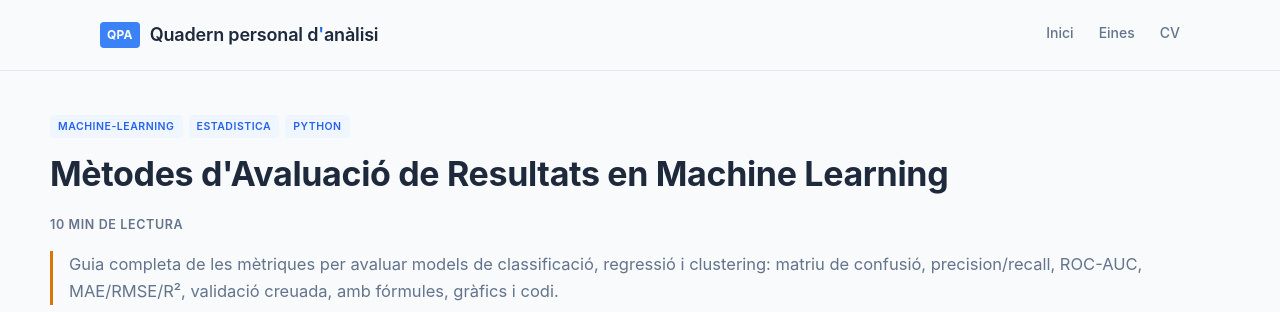
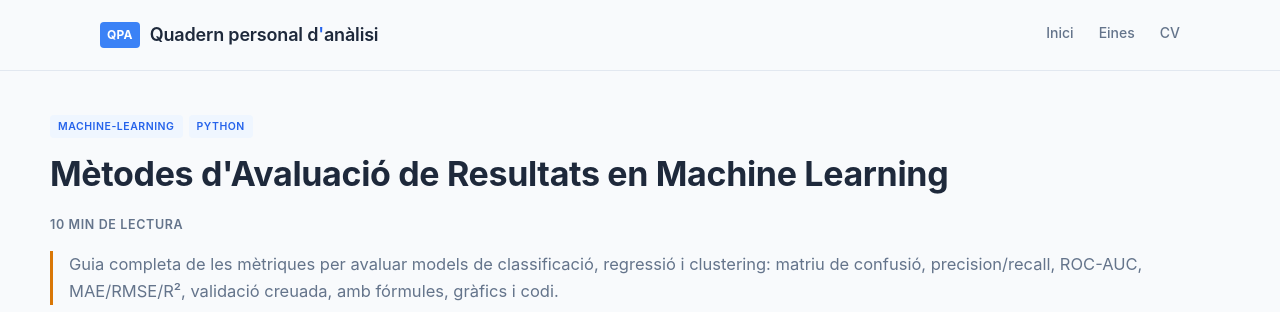
Before and after one commit to alberthr/alberthr.github.io, a Jekyll site: the page built from _posts/2020-02-04-avaluacio-machine-learning.md, in a window 1280 px wide and 900 px high. Shown: the top 312 px of the window. Built offline with Jekyll 4.4.1, drawn with Linux system fonts in a browser that asks for light colours; comment, search, counter and statistics services are not loaded.

Commit message:
Update 2020-02-04-avaluacio-machine-learning.md

```diff
--- a/_posts/2020-02-04-avaluacio-machine-learning.md
+++ b/_posts/2020-02-04-avaluacio-machine-learning.md
@@ -3,7 +3,6 @@ layout: post
 title: "Mètodes d'Avaluació de Resultats en Machine Learning"
 tags:
   - machine-learning
-  - estadistica
   - python
 excerpt: "Guia completa de les mètriques per avaluar models de classificació, regressió i clustering: matriu de confusió, precision/recall, ROC-AUC, MAE/RMSE/R², validació creuada, amb fórmules, gràfics i codi."
 ---
```
